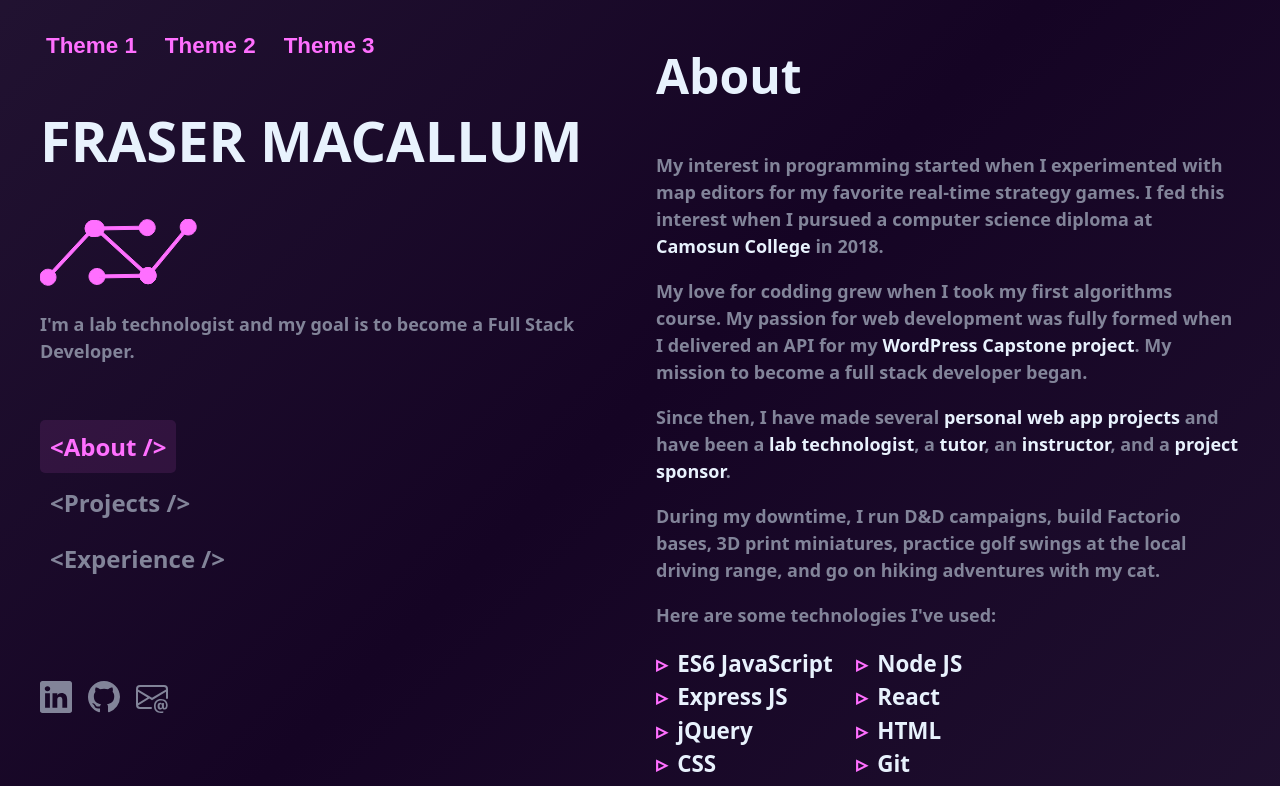
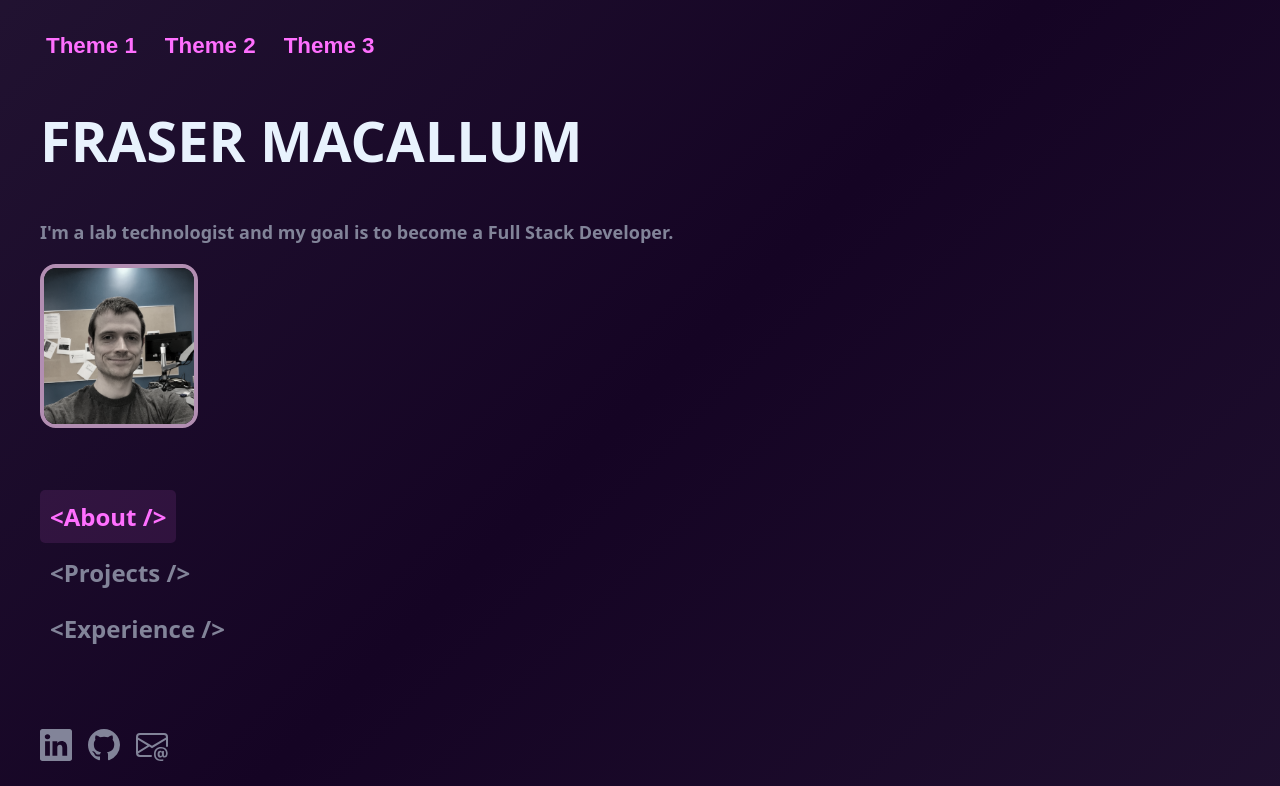
Before and after one commit to frayfray248/fraser-portfolio-v3, a Next.js app: page / in a window 1280 px wide. Shown: the top 786 px of the page. Built offline with nearby package versions, Linux system fonts and the light colour scheme.

Commit message:
profile picture

```diff
--- /dev/null
+++ b/src/app/components/ProfilePicture.js
@@ -0,0 +1,18 @@
+import styled from 'styled-components'
+
+const StyledImage = styled.img`
+    width: 150px;
+    border-radius : ${props => props.radius}%;
+    border: 4px solid ${props => props.theme.colors.highlight};
+    filter: grayscale(75%);
+    transition: all 0.5s;
+    &:hover {
+        filter: grayscale(0%);
+    }
+`
+
+const ProfilePicture = ({ img, className, radius=100 }) => (
+    <StyledImage src={img} className={className} radius={radius}/>
+)
+
+export default ProfilePicture
--- a/src/app/components/header/Header.js
+++ b/src/app/components/header/Header.js
@@ -10,9 +10,10 @@ import ButtonContainer from '../button/ButtonContainer'
 import Button from '../button/Button'
 import Nav from '../layout/Nav'
 import SocialMediaLinks from '../SocialMediaLinks'
+import ProfilePicture from '../ProfilePicture'
 
 // config
-import { singleColumnMaxWidth } from '@/app/config/config'
+import { singleColumnMaxWidth, singleColumnMaxHeight } from '@/app/config/config'
 
 // themes
 import { mainTheme, secTheme, tertTheme } from '@/app/styles/themes'
@@ -33,6 +34,12 @@ const StyledHeader = styled.div`
     padding-top: 2rem;
 
     @media ${singleColumnMaxWidth} {
+        width: unset;
+        height: unset;
+        position: relative;
+    }
+
+    @media ${singleColumnMaxHeight} {
         width: unset;
         height: unset;
         position: relative;
@@ -60,8 +67,8 @@ const Header = ({ themeButtonHandler, activeSection }) => {
 
 
                 <StyledHeaderTitle>FRASER MACALLUM</StyledHeaderTitle>
-                <Brand />
                 <p>I'm a lab technologist and my goal is to become a Full Stack Developer.</p>
+                <ProfilePicture img='images/labroom.png' radius={10} />
                 <Nav activeSection={activeSection} />
             </div>
 
--- a/src/app/components/layout/Container.js
+++ b/src/app/components/layout/Container.js
@@ -1,6 +1,6 @@
 import styled from 'styled-components'
 
-import { singleColumnMaxWidth } from '@/app/config/config'
+import { singleColumnMaxWidth, singleColumnMaxHeight } from '@/app/config/config'
 
 const StyledContainer = styled.div`
     display: flex;
@@ -12,6 +12,10 @@ const StyledContainer = styled.div`
     @media ${singleColumnMaxWidth} {
         flex-direction: column;
     }
+
+    @media ${singleColumnMaxHeight} {
+        flex-direction: column;
+    }
 `
 
 export default function Container({ children }) {
--- a/src/app/components/layout/Main.js
+++ b/src/app/components/layout/Main.js
@@ -1,11 +1,15 @@
 import styled from 'styled-components'
 
-import { singleColumnMaxWidth } from '@/app/config/config'
+import { singleColumnMaxWidth, singleColumnMaxHeight } from '@/app/config/config'
 
 const StyledMain = styled.main`
     width: 50%;
 
     @media ${singleColumnMaxWidth} {
+        width: 100%;
+    }
+
+    @media ${singleColumnMaxHeight} {
         width: 100%;
     }
 
--- a/src/app/components/layout/Project.js
+++ b/src/app/components/layout/Project.js
@@ -1,4 +1,7 @@
 import styled from 'styled-components'
+
+// config
+import { singleColumnMaxWidth } from '@/app/config/config'
 
 const StyledProjectContainer = styled.div`
     display: flex;
--- a/src/app/config/config.js
+++ b/src/app/config/config.js
@@ -1,3 +1,4 @@
 import { device } from '@/app/device/device'
 
 export const singleColumnMaxWidth = device.max.laptop
+export const singleColumnMaxHeight = `(max-height: 800px)`
```
Also changed, not shown: public/images/labroom.png (added).
